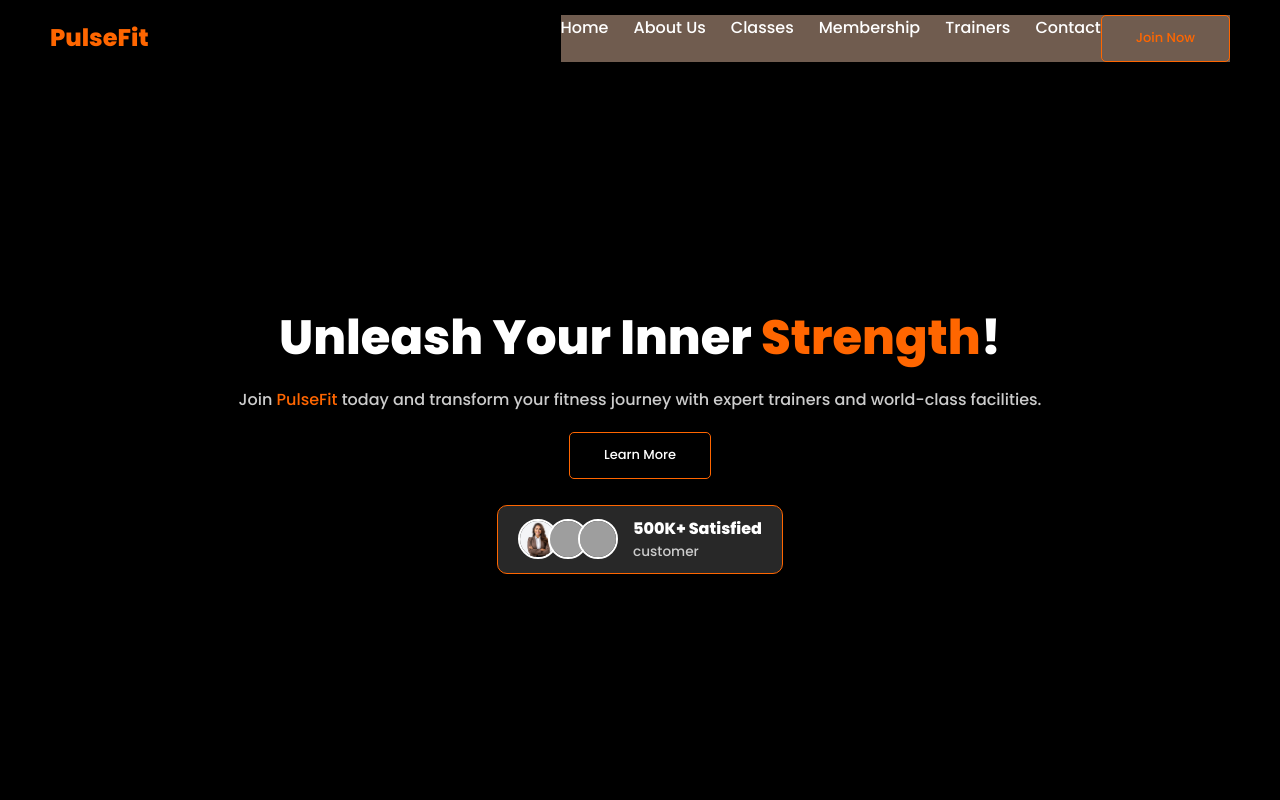
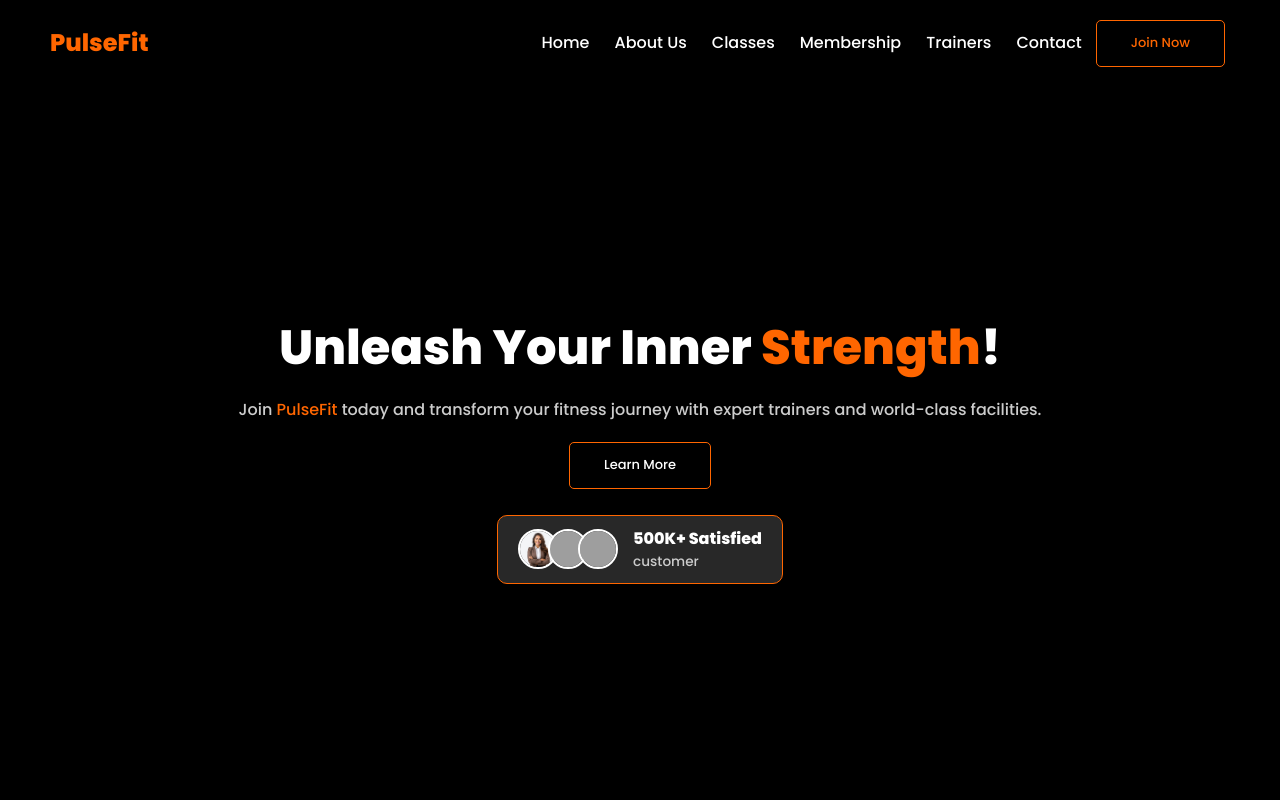
Before and after one commit to akakathankgod1/PULSEFIT, a plain HTML site: page index.html in a window 1280 px wide. Shown: the top 800 px of the page. Drawn offline with Linux system fonts and the light colour scheme; grey boxes are pictures that could not be loaded.

Commit message:
nav update

```diff
--- a/link.css
+++ b/link.css
@@ -38,9 +38,11 @@ nav {
 }
 
 .drop-items {
-  background-color: #705c4f;
+  /* background-color: #705c4f; */
   width: 100%;
   display: flex;
+  align-items: center;
+  padding: 5px;
 }
 
 nav .logo {
@@ -53,6 +55,7 @@ nav ul {
   list-style: none;
   display: flex;
   gap: 25px;
+  padding-right: 14px;
 }
 
 nav ul li a {
@@ -695,6 +698,7 @@ footer ul li a:hover {
     flex-direction: column;
     gap: 10px;
     margin-top: 10px;
+    padding-right: 0;
   }
 
   .drop-items {
```
Also changed, not shown: index.html (indentation only).
